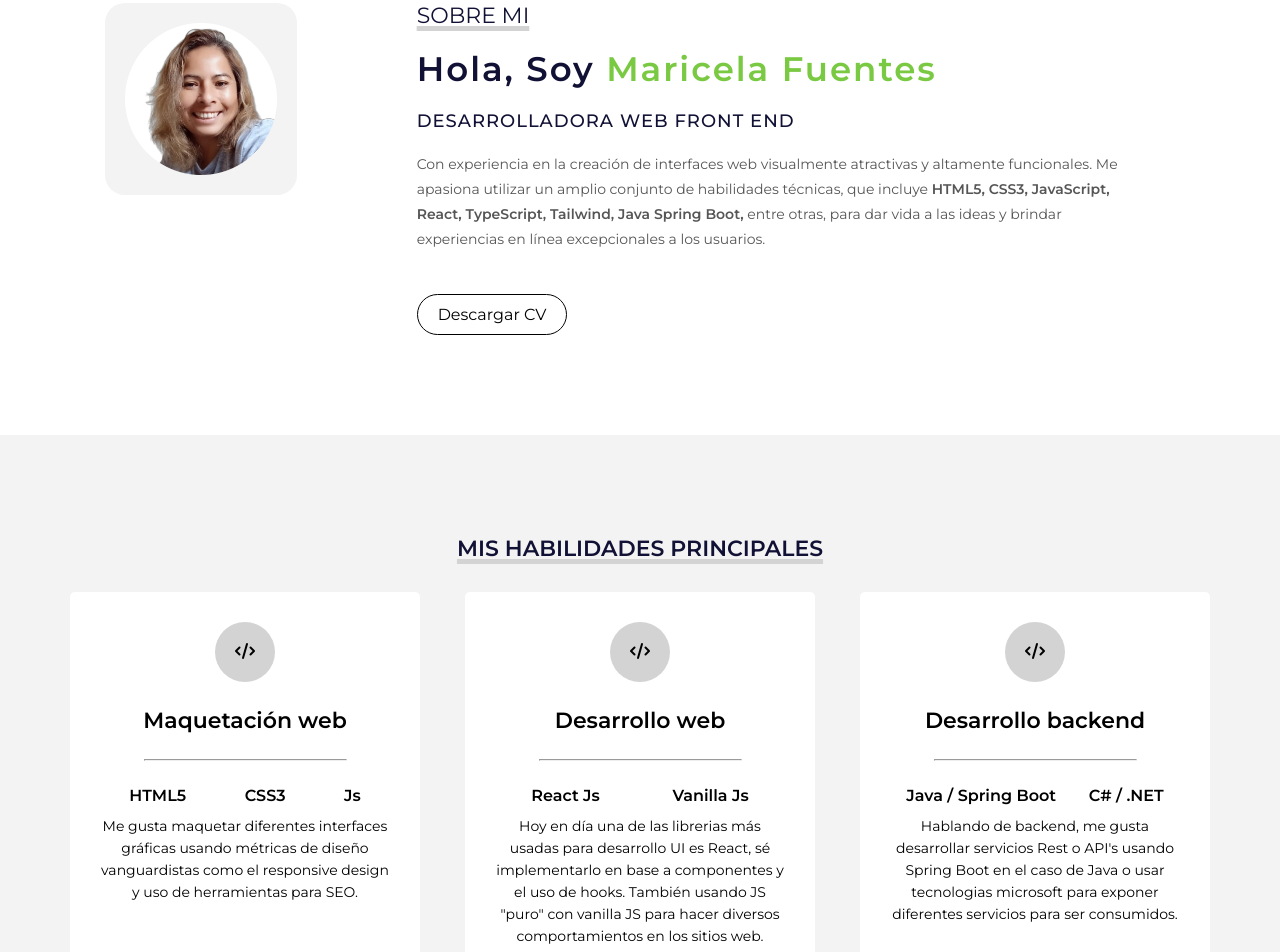
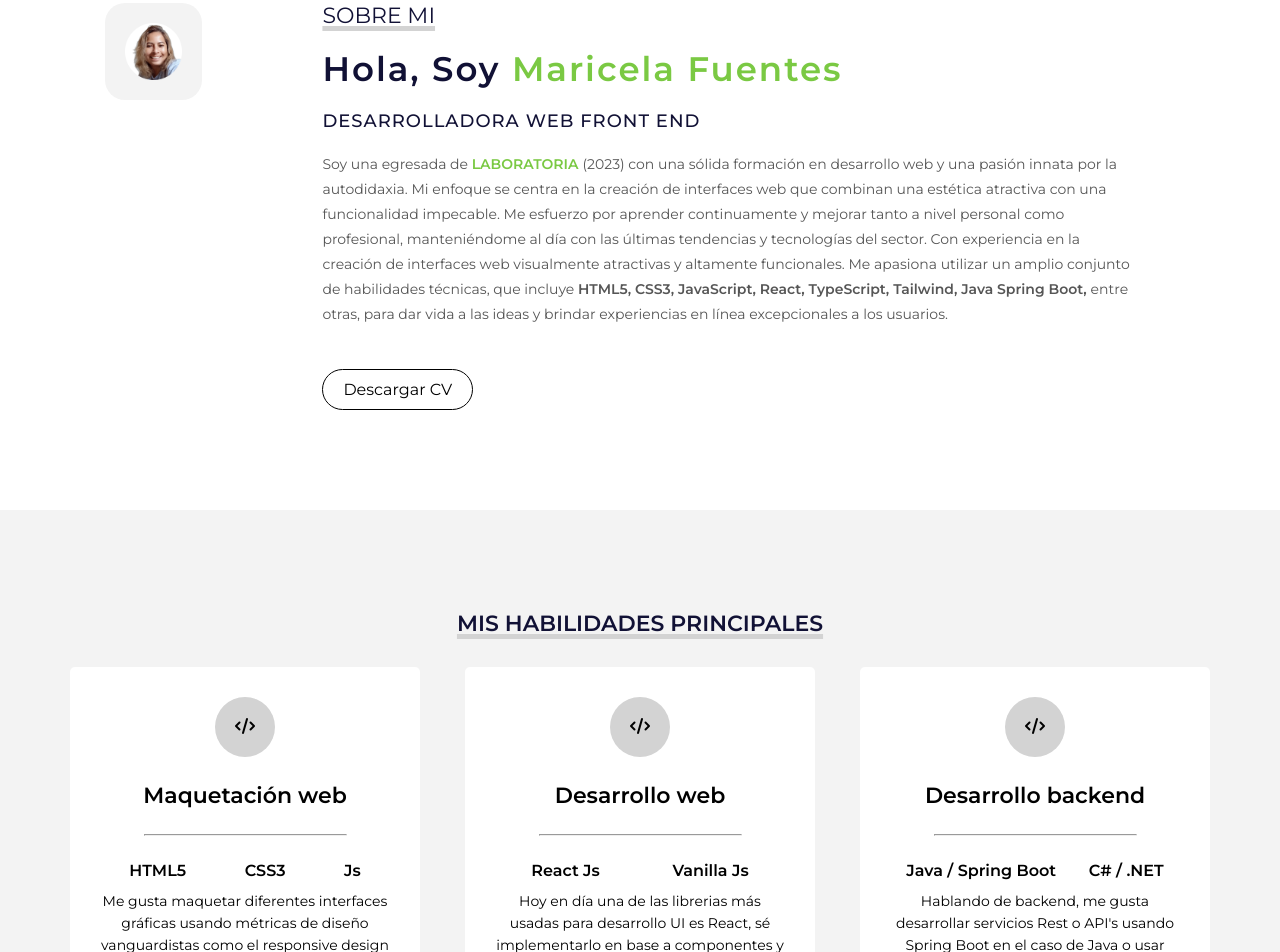
Before and after one commit to MarFueGit/portafolio, a plain HTML site: page index.html in a window 1280 px wide. Shown: the part 897-1849 px from the top of the page. Drawn offline with Linux system fonts and the light colour scheme.

Commit message:
se actualizo about

```diff
--- a/css/estilo.css
+++ b/css/estilo.css
@@ -194,6 +194,18 @@ html {
   margin-bottom: 20px;
   letter-spacing: 1px;
 }
+.enlace-personalizado {
+  color: #7ac943;
+    text-decoration: none;
+    font-weight: bold;
+}
+
+.enlace-personalizado:hover {
+    color: #7ac943;  /* Cambia el color cuando el mouse pasa por encima */
+    text-decoration: underline; /* Añade subrayado al pasar el mouse */
+}
+
+
 
 #sobremi .sobremi p {
   font-size: 14px;
@@ -202,7 +214,8 @@ html {
   margin-bottom: 12px;
 }
 
-#sobremi .sobremi a {
+
+ #sobremi .sobremi .enlace-cv {
   display: inline-block;
   text-decoration: none;
   color: #000;
@@ -213,7 +226,7 @@ html {
   transition: 0.5s;
 }
 
-#sobremi .sobremi a:hover {
+#sobremi .sobremi .enlace-cv:hover {
   background-color: #7ac943;
   color: #fff;
 }
@@ -611,11 +624,6 @@ footer .redes a:hover {
 
 /* Modo responsive*/
 
-/* @media (max-width: 768px) {
-  .grid {
-    grid-template-columns: 1fr;
-  } */
-/* } */
 @media screen and (max-width: 800px) {
   .redes {
     display: none;
@@ -655,6 +663,7 @@ footer .redes a:hover {
     display: block;
     text-align: center;
   }
+
   #sobremi .contenedor-foto {
     max-width: 200px;
     margin: auto;
@@ -669,6 +678,7 @@ footer .redes a:hover {
     font-size: 25px;
     text-align: center;
   }
+
   /* seccion MIS SERVICIOS */
   #servicios {
     padding: 50px 15px;
--- a/index.html
+++ b/index.html
@@ -61,11 +61,16 @@
             <p class="titulo-seccion">Sobre Mi</p>
             <h2>Hola, Soy <span>Maricela Fuentes</span> </h2>
             <h3>Desarrolladora Web Front End</h3>
-            <p>Con experiencia en la creación de interfaces web visualmente atractivas y altamente funcionales. Me apasiona utilizar un amplio conjunto de habilidades técnicas,
-                que incluye <b> HTML5, CSS3, JavaScript, React, TypeScript, Tailwind, Java Spring Boot,</b> entre otras, para dar vida a las ideas y brindar experiencias en línea excepcionales a los usuarios.
-
+            <p>Soy una egresada de <a href="https://www.laboratoria.la/" class="enlace-personalizado"> LABORATORIA </a>
+                    (2023) con una sólida formación en desarrollo web y una pasión innata por la autodidaxia.
+                    Mi enfoque se centra en la creación de interfaces web que combinan una estética atractiva
+                    con una funcionalidad impecable. Me esfuerzo por aprender continuamente y mejorar tanto a nivel
+                    personal  como profesional, manteniéndome al día con las últimas tendencias  y tecnologías del sector.
+                    Con experiencia en la creación de interfaces web visualmente atractivas y altamente funcionales. Me apasiona utilizar un amplio conjunto de habilidades técnicas,
+                    que incluye <b> HTML5, CSS3, JavaScript, React, TypeScript, Tailwind, Java Spring Boot,
+                    </b> entre otras, para dar vida a las ideas y brindar experiencias en línea excepcionales a los usuarios.
             </p>
-            <a href="https://drive.google.com/drive/folders/1YnGt4fF88fF8JdGDEPm4LAPD2h7Vh396?usp=sharing" target="_blank">Descargar CV</a>
+            <a href="https://drive.google.com/drive/folders/1YnGt4fF88fF8JdGDEPm4LAPD2h7Vh396?usp=sharing" class="enlace-cv" target="_blank">Descargar CV</a>
         </div>
     </section>
 
```
